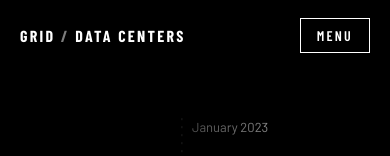
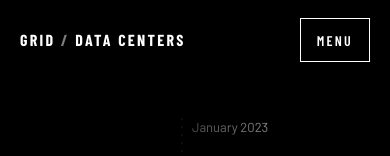
Before and after one commit to sahiljangra12/grid-data-centers, a plain HTML site: page docs/index.html in a window 390 px wide. Shown: the top 156 px of the page. Drawn offline with nearby package versions, Linux system fonts and the light colour scheme.

Commit message:
Phones: finger-sized controls and readable small text

```diff
--- a/docs/assets/site.css
+++ b/docs/assets/site.css
@@ -164,3 +164,6 @@ table.plain tbody tr:hover{background:var(--panel)}
 .cards a>div:first-child{margin-bottom:30px}
 html.light body{background:#fff}
 html.light .pagehead{padding-top:30px}
+
+/* Phones: finger-sized controls */
+@media (max-width:760px){.nav .mark{display:inline-flex;align-items:center;min-height:44px}.nav .menu{min-height:44px}.controls button{min-height:44px}}
--- a/docs/index.html
+++ b/docs/index.html
@@ -9,7 +9,7 @@
 <link rel="preconnect" href="https://fonts.googleapis.com">
 <link rel="preconnect" href="https://fonts.gstatic.com" crossorigin>
 <link href="https://fonts.googleapis.com/css2?family=Barlow:wght@300;400;500;600&family=Barlow+Condensed:wght@500;600;700&display=swap" rel="stylesheet">
-<link rel="stylesheet" href="assets/site.css?v=2">
+<link rel="stylesheet" href="assets/site.css?v=3">
 </head>
 <body>
 <main>
```
Also changed, not shown: docs/carbon.html (+1 -1 lines), docs/live.html (+1 -1 lines), docs/next.html (+1 -1 lines), docs/regions.html (+1 -1 lines), docs/report.html (+1 -1 lines), docs/timing.html (+1 -1 lines), docs/twin.html (+1 -1 lines), docs/zones.html (+1 -1 lines).
